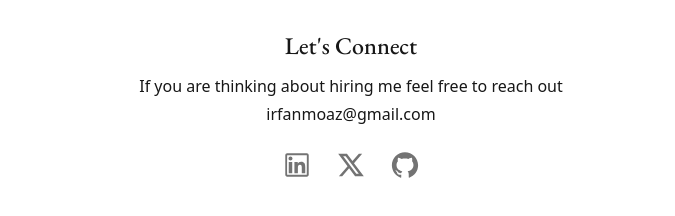
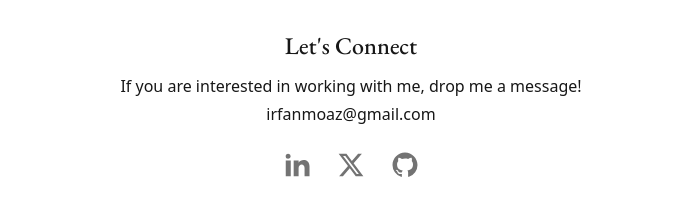
Before and after one commit to MoazIrfan/nextjs-and-tailwind-portfolio, a Next.js app: page / in a window 1280 px wide. Shown: the part 3669-3885 px from the top of the page, without its empty margins (289-964 px from the left). Built offline with nearby package versions, Linux system fonts and the light colour scheme.

Commit message:
feature: add some new features

```diff
--- a/components/Footer.tsx
+++ b/components/Footer.tsx
@@ -1,12 +1,9 @@
 import React from "react"
 import Link from 'next/link'
 import {
-  AiOutlineGithub,
-  AiOutlineLinkedin,
-  AiOutlineYoutube,
-} from "react-icons/ai"
-import {
-  RiTwitterXLine,
+  RiTwitterXFill,
+  RiLinkedinFill,
+  RiGithubFill
 } from "react-icons/ri"
 import localFont from '@next/font/local'
 
@@ -28,7 +25,7 @@ const Footer = () => {
 
         <h2 style={garamond.style} className="text-2xl bolder mb-2 ">Let&#39;s Connect</h2>
 
-        <p className=" leading-loose">If you are thinking about hiring me feel free to reach out</p>
+        <p className=" leading-loose">If you are interested in working with me, drop me a message!</p>
         <Link href="mailto:irfanmoaz@gmail.com" target="_blank">
           <p className=" hover:underline">irfanmoaz@gmail.com</p>
         </Link><br />
@@ -40,7 +37,7 @@ const Footer = () => {
             rel="noreferrer"
             target="_blank"
           >
-            <AiOutlineLinkedin
+            <RiLinkedinFill
               className="hover:-translate-y-1 transition-transform cursor-pointer text-neutral-500 dark:text-neutral-100"
               size={30}
             />
@@ -52,14 +49,14 @@ const Footer = () => {
             target="_blank"
             className="px-4"
           >
-            <RiTwitterXLine
+            <RiTwitterXFill
               className="hover:-translate-y-1 transition-transform cursor-pointer text-neutral-500 dark:text-neutral-100"
               size={30}
             />
           </a>
 
           <a href="https://github.com/moazirfan" rel="noreferrer" target="_blank">
-            <AiOutlineGithub
+            <RiGithubFill
               className="hover:-translate-y-1 transition-transform cursor-pointer text-neutral-500 dark:text-neutral-100"
               size={30}
             />
```
